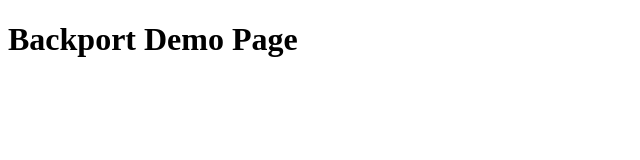
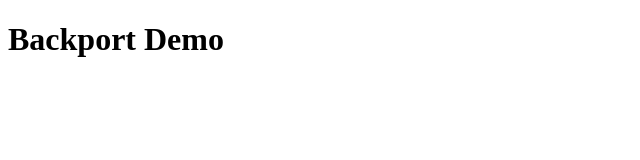
Before and after one commit to lregueiro/backport-demo, a plain HTML site: page index.html in a window 1280 px wide. Shown: the whole page, without its empty margins (0-640 px from the left). Drawn offline with Linux system fonts and the light colour scheme.

Commit message:
refactor: home page

```diff
--- a/index.html
+++ b/index.html
@@ -6,6 +6,6 @@
     <title>Backport Demo</title>
 </head>
 <body>
-    <h1>Backport Demo Page</h1>
+    <h1>Backport Demo</h1>
 </body>
 </html>
```
